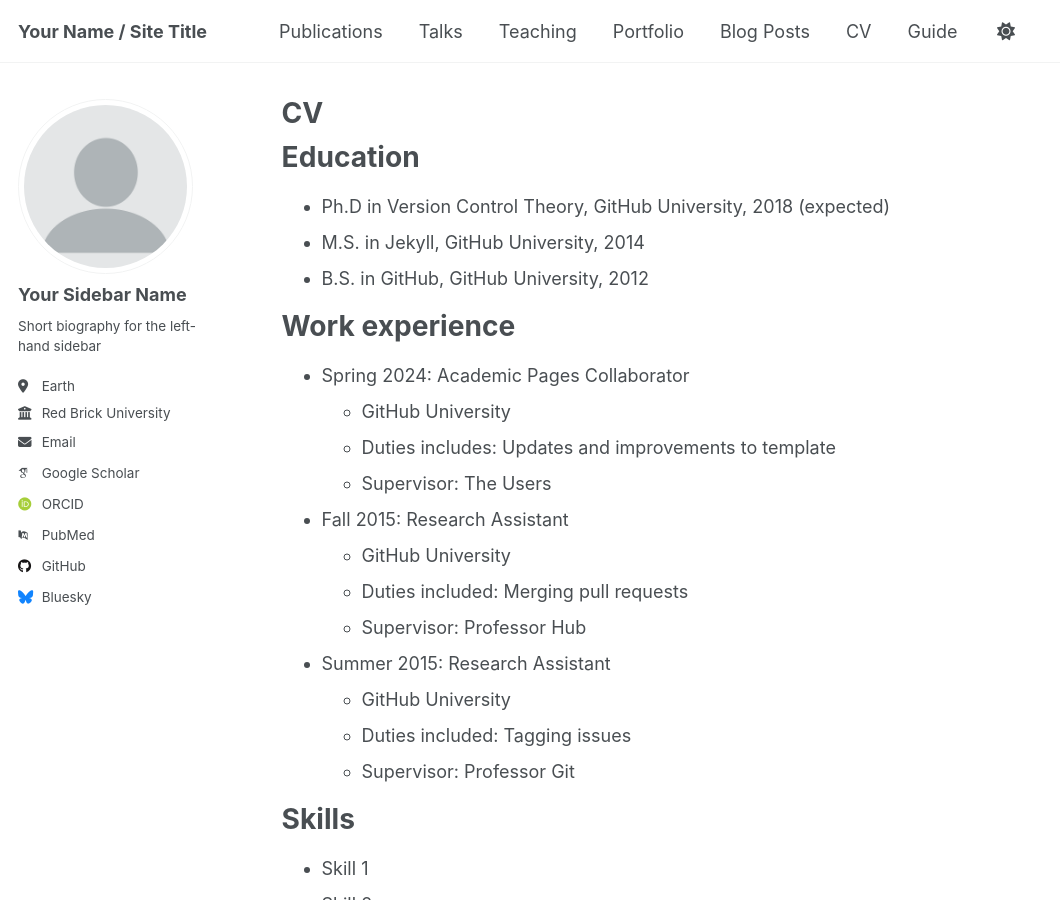
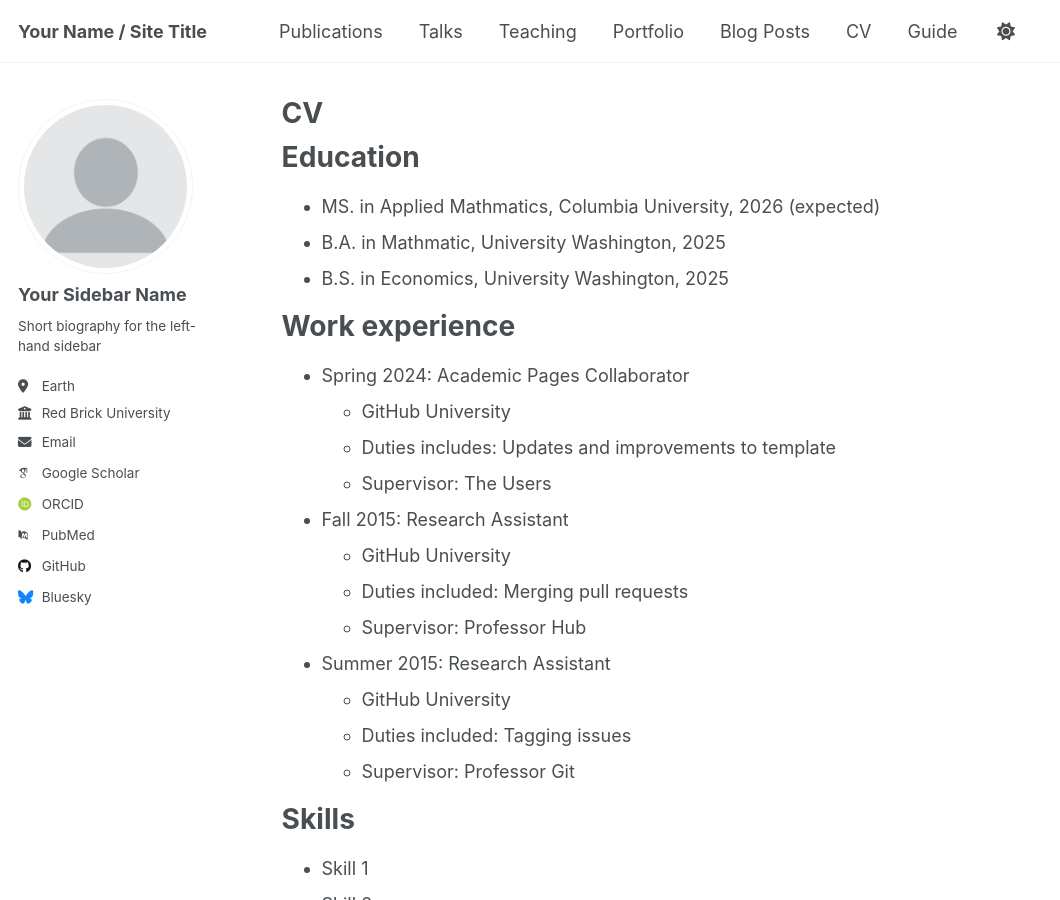
Before and after one commit to weif5/Test-5, a Jekyll site: the page built from _pages/cv.md, in a window 1280 px wide and 900 px high. Shown: the whole window, without its empty margins (0-1060 px from the left). Built offline with Jekyll 4.4.1, drawn with Linux system fonts in a browser that asks for light colours; some web fonts are replaced.

Commit message:
Update cv.md

```diff
--- a/_pages/cv.md
+++ b/_pages/cv.md
@@ -11,9 +11,9 @@ redirect_from:
 
 Education
 ======
-* Ph.D in Version Control Theory, GitHub University, 2018 (expected)
-* M.S. in Jekyll, GitHub University, 2014
-* B.S. in GitHub, GitHub University, 2012
+* MS. in Applied Mathmatics, Columbia University, 2026 (expected)
+* B.A. in Mathmatic, University Washington, 2025
+* B.S. in Economics, University Washington, 2025
 
 Work experience
 ======
```
